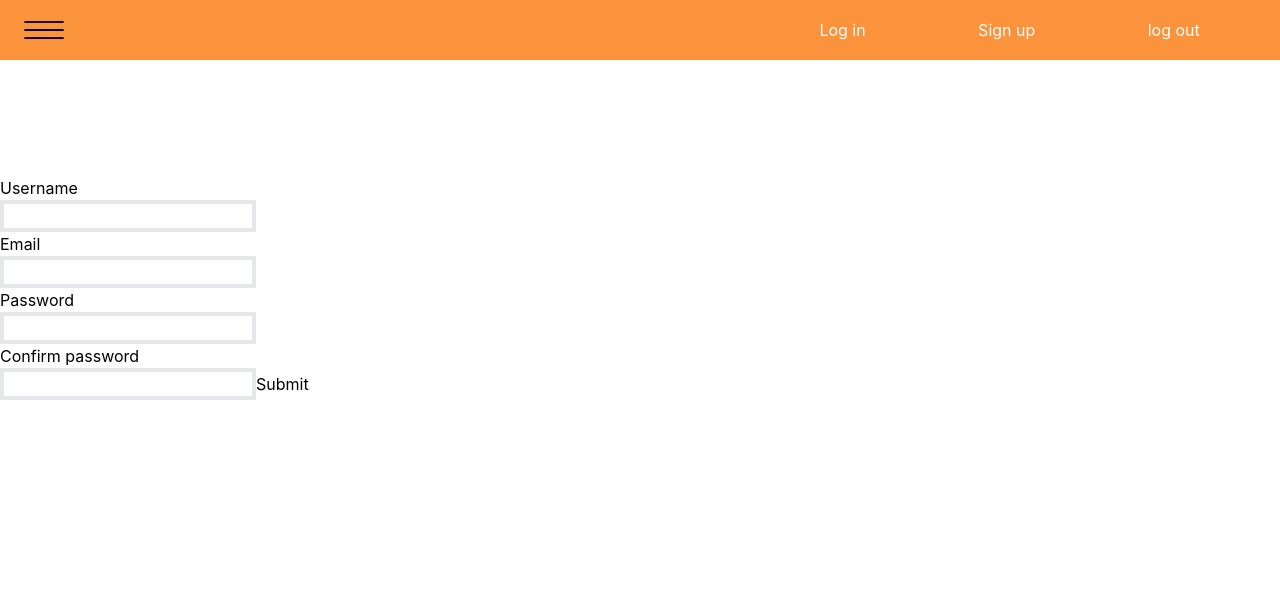
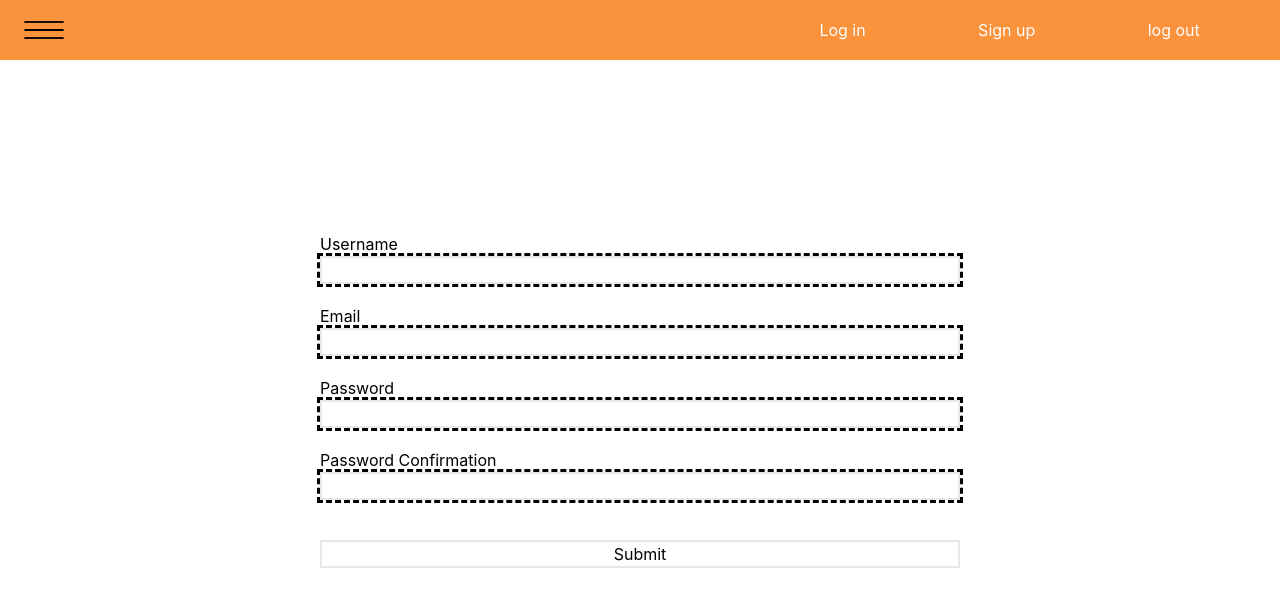
Before and after one commit to ReAliens/speedy-FE, a React (Create React App) app: page /signup in a window 1280 px wide. Shown: the top 606 px of the page. Built offline with nearby package versions, Linux system fonts and the light colour scheme.

Commit message:
enhance ui for sign up

```diff
--- a/src/pages/signup/Signup.jsx
+++ b/src/pages/signup/Signup.jsx
@@ -3,16 +3,14 @@ import React from 'react';
 import { useForm } from 'react-hook-form';
 
 const Signup = () => {
-  console.log('data');
   const {
     register,
     handleSubmit,
     formState: { errors },
   } = useForm();
 
-  const submit = (data) => {
-    console.log(data);
-    fetch('http://localhost:3000/signup', {
+  const submit = async (data) => {
+    await fetch('http://localhost:3000/signup', {
       method: 'post',
       headers: {
         'Content-Type': 'application/json',
@@ -23,47 +21,62 @@ const Signup = () => {
     })
       .then((res) => {
         if (res.ok) {
-          console.log(res.headers.get('Authorization'));
           localStorage.setItem('token', res.headers.get('Authorization'));
           return res.json();
         }
         throw new Error(res);
       })
-      .then((json) => console.log(json))
-      .catch((err) => console.log(err));
+      .then((json) => json)
+      .catch((err) => err);
   };
 
   return (
-    <div className="mt-44">
-      <form onSubmit={handleSubmit(submit)}>
-        <p>Username</p>
+    <div className="w-full h-full p-50 flex justify-center items-center">
+      <form onSubmit={handleSubmit(submit)} className="flex flex-col w-[50vw]">
+        <span>Username</span>
         <input
-          className="border-4"
-          {...register('username', { required: true })}
+          type="text"
+          {...register('username', {
+            required: true,
+            maxLength: 15,
+            minLength: 3,
+          })}
+          className="border-2 outline-dashed"
         />
-        {errors.username && <span>This field is required</span>}
-        <p>Email</p>
+        <p>{errors.username && 'this field need to be modefied'}</p>
+        <span className="mt-5">Email</span>
         <input
-          className="border-4"
           type="email"
-          {...register('email', { required: true })}
+          {...register('email', {
+            required: true,
+            pattern: /^[\w-\\.]+@([\w-]+\.)+[\w-]{2,4}$/,
+          })}
+          className="border-2 outline-dashed"
         />
-        {errors.email && <span>This field is required</span>}
-        <p>Password</p>
+        <p>{errors.email && 'this field need to be modefied'}</p>
+        <span className="mt-5">Password</span>
         <input
           type="password"
-          className="border-4"
-          {...register('password', { required: true })}
+          {...register('password', {
+            required: true,
+            minLength: 8,
+          })}
+          className="border-2 outline-dashed"
         />
-        {errors.password && <span>This field is required</span>}
-        <p>Confirm password</p>
+        <p>{errors.password && 'this field need to be modefied'}</p>
+        <span className="mt-5">Password Confirmation</span>
         <input
-          className="border-4"
           type="password"
-          {...register('password_confirmation', { required: true })}
+          {...register('password_confirmation', {
+            required: true,
+            minLength: 8,
+          })}
+          className="border-2 outline-dashed"
         />
-        {errors.password_confirmation && <span>This field is required</span>}
-        <input type="submit" />
+        <p>
+          {errors.password_confirmation && 'this field need to be modefied'}
+        </p>
+        <input type="submit" className="border-2 mt-10" />
       </form>
     </div>
   );
```
